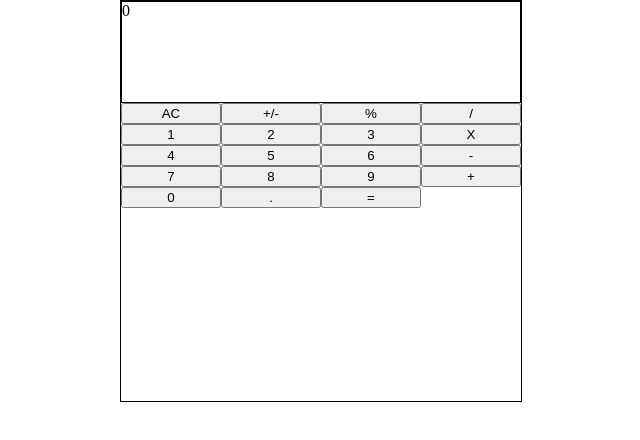
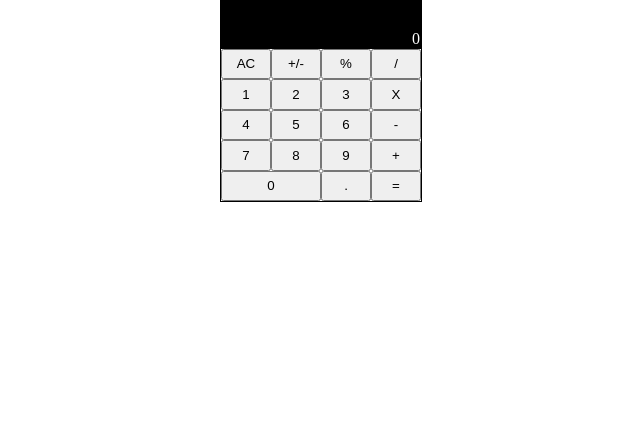
Before and after one commit to danf-loop/calculator, a plain HTML site: page index.html in a window 1280 px wide. Shown: the whole page, without its empty margins (319-959 px from the left). Drawn offline with Linux system fonts and the light colour scheme.

Commit message:
placed the zero on the bottom right of output

```diff
--- a/index.html
+++ b/index.html
@@ -7,7 +7,9 @@
 </head>
 <body>
     <div class="container">
-        <div class="output">0</div>
+        <div class="output">
+            <div class="number">0</div>
+        </div>
         <div class="buttons">
             <button class="AC">AC</button>
             <button class="+/-">+/-</button>
@@ -25,7 +27,7 @@
             <button class="8">8</button>
             <button class="9">9</button>
             <button class="+">+</button>
-            <button class="0">0</button>
+            <button class="span2">0</button>
             <button class=".">.</button>
             <button class="=">=</button>
         </div>
--- a/style.css
+++ b/style.css
@@ -5,25 +5,36 @@ body {
 }
 
 
-
-
 .container {
     display: flex;
     flex-direction: column;
     border: 1px solid black;
-    width: 400px;
-    height: 400px;
+    width: 200px;
+    height: 200px;
     margin: auto;
 }
 
 .output {
     border: 1px solid black;
-    height: 100px;
+    height: 60px;
+    background-color: black;
+    color: white;
+    position: relative;
 }
 
+.number {
+    position: absolute;
+    bottom: 0;
+    right: 0;
+}
 
 .buttons {
     display: grid;
     grid-template-columns: repeat(4, 1fr);
     grid-template-rows: repeat(5, 1fr);
+    height: 200px;
 }
+
+.span2 {
+    grid-column: span 2;
+}
```
